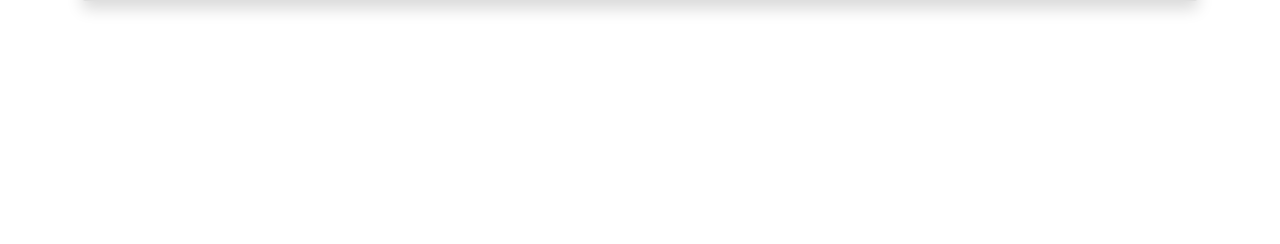
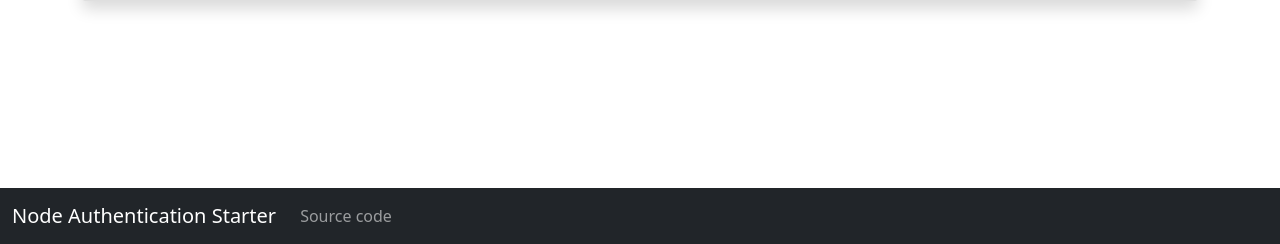
Before and after one commit to FilterAsync/node-auth, a Node server app: page /register in a window 1280 px wide. Shown: the part 556-800 px from the top of the page. Run offline with Node 20, Linux system fonts and the light colour scheme; some libraries are stand-ins or nearby versions.

Commit message:
Update views

```diff
--- a/views/email-verify-step.ejs
+++ b/views/email-verify-step.ejs
@@ -43,5 +43,6 @@
             </div>
         </div>
     </div>
+    <%- include ("./includes/bottom-navbar.ejs") %>
 </body>
 </html>
--- a/views/errors/404.ejs
+++ b/views/errors/404.ejs
@@ -15,5 +15,6 @@
         <hr />
         <p class="lead">Sorry, the requested page cannot be found.</p>
     </div>
+    <%- include ("../includes/bottom-navbar.ejs") %>
 </body>
 </html>
--- /dev/null
+++ b/views/includes/bottom-navbar.ejs
@@ -0,0 +1,12 @@
+<nav class="navbar navbar-expand-lg navbar-dark bg-dark fixed-bottom bg-light">
+    <div class="container-fluid">
+        <a class="navbar-brand">Node Authentication Starter</a>
+        <ul class="navbar-nav me-auto mb-2 mb-lg-0">
+            <li class="nav-item">
+                <a class="nav-link" href="https://github.com/FilterAsync/my-node-auth-starter">
+                    Source code
+                </a>
+            </li>
+        </ul>
+    </div>
+</nav>
--- a/views/index.ejs
+++ b/views/index.ejs
@@ -46,5 +46,6 @@
             </p>
         </div>
     </div>
+    <%- include ("./includes/bottom-navbar.ejs") %>
 </body>
 </html>
--- a/views/login.ejs
+++ b/views/login.ejs
@@ -104,5 +104,6 @@
     <% if (!isExceeded) { %>
         <script type="text/javascript" src="../public/js/login.js" defer="defer"></script>
     <% } %>
+    <%- include ("./includes/bottom-navbar.ejs") %>
 </body>
 </html>
--- a/views/password-reset.ejs
+++ b/views/password-reset.ejs
@@ -59,5 +59,6 @@
             </div>
         </div>
     </div>
+    <%- include ("./includes/bottom-navbar.ejs") %>
 </body>
 </html>
--- a/views/register.ejs
+++ b/views/register.ejs
@@ -101,5 +101,6 @@
     <% if (!TooManyRequests) { %>
         <script type="text/javascript" src="../public/js/register.js" defer="defer"></script>
     <% } %>
+    <%- include ("./includes/bottom-navbar.ejs") %>
 </body>
 </html>
--- a/views/reset-password.ejs
+++ b/views/reset-password.ejs
@@ -48,5 +48,6 @@
             </form>
         </div>
     </div>
+    <%- include ("./includes/bottom-navbar.ejs") %>
 </body>
 </html>
```
